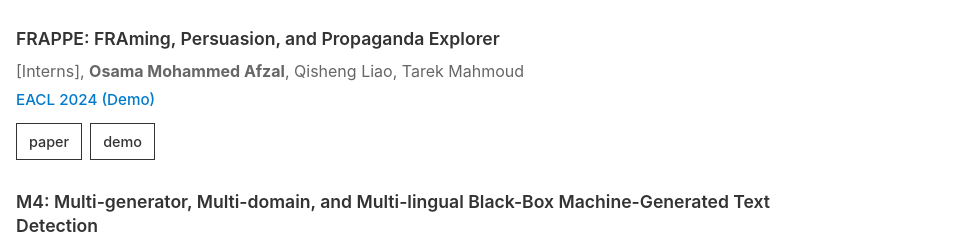
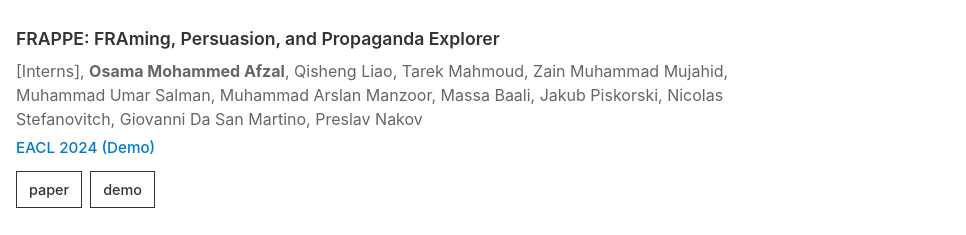
Before and after one commit to OAfzal/oafzal.github.io, a plain HTML site: page index.html in a window 1280 px wide. Shown: the part 2317-2552 px from the top of the page, 314-1280 px from the left. Drawn offline with Linux system fonts and the light colour scheme.

Commit message:
Fix FRAPPE author list with complete authors

```diff
--- a/index.html
+++ b/index.html
@@ -221,7 +221,7 @@
                 </div>
                 <div class="publication-content">
                     <h3 class="title">FRAPPE: FRAming, Persuasion, and Propaganda Explorer</h3>
-                    <p class="authors">[Interns], <strong>Osama Mohammed Afzal</strong>, Qisheng Liao, Tarek Mahmoud</p>
+                    <p class="authors">[Interns], <strong>Osama Mohammed Afzal</strong>, Qisheng Liao, Tarek Mahmoud, Zain Muhammad Mujahid, Muhammad Umar Salman, Muhammad Arslan Manzoor, Massa Baali, Jakub Piskorski, Nicolas Stefanovitch, Giovanni Da San Martino, Preslav Nakov</p>
                     <p class="venue">EACL 2024 (Demo)</p>
                     <div class="links">
                         <a href="https://aclanthology.org/2024.eacl-demo.22" target="_blank">paper</a>
```
